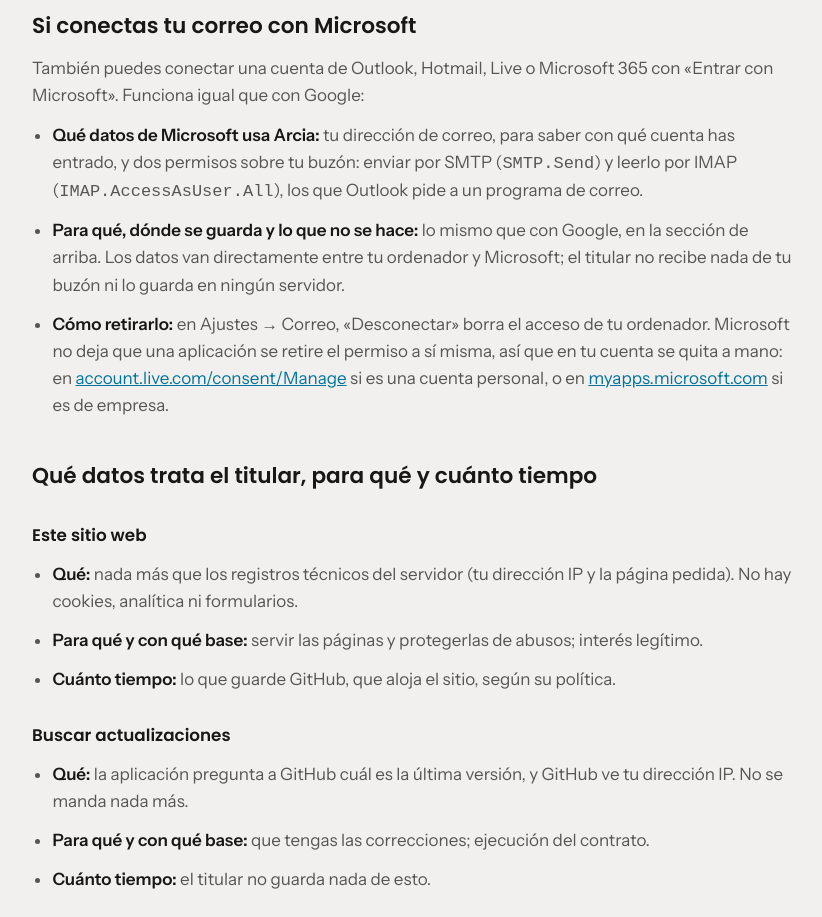
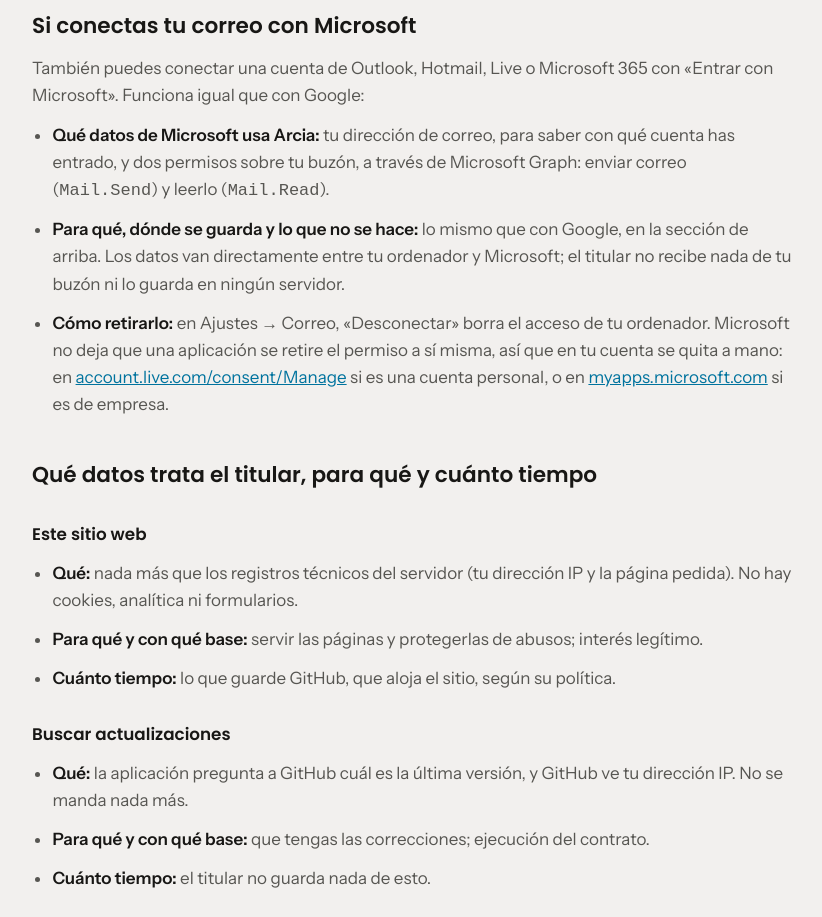
Before and after one commit to practicas-hugosanz/arcia-web, a website built with Vite: page privacidad.html in a window 1280 px wide. Shown: the part 2020-2937 px from the top of the page, without its empty margins (228-1050 px from the left). Built offline with nearby package versions, Linux system fonts and the light colour scheme.

Commit message:
Privacidad: Microsoft por Graph (Mail.Send y Mail.Read)

```diff
--- a/privacidad.html
+++ b/privacidad.html
@@ -58,7 +58,7 @@
         <h2 id="microsoft">Si conectas tu correo con Microsoft</h2>
         <p>También puedes conectar una cuenta de Outlook, Hotmail, Live o Microsoft 365 con «Entrar con Microsoft». Funciona igual que con Google:</p>
         <ul>
-          <li><strong>Qué datos de Microsoft usa Arcia:</strong> tu dirección de correo, para saber con qué cuenta has entrado, y dos permisos sobre tu buzón: enviar por SMTP (<code>SMTP.Send</code>) y leerlo por IMAP (<code>IMAP.AccessAsUser.All</code>), los que Outlook pide a un programa de correo.</li>
+          <li><strong>Qué datos de Microsoft usa Arcia:</strong> tu dirección de correo, para saber con qué cuenta has entrado, y dos permisos sobre tu buzón, a través de Microsoft Graph: enviar correo (<code>Mail.Send</code>) y leerlo (<code>Mail.Read</code>).</li>
           <li><strong>Para qué, dónde se guarda y lo que no se hace:</strong> lo mismo que con Google, en la sección de arriba. Los datos van directamente entre tu ordenador y Microsoft; el titular no recibe nada de tu buzón ni lo guarda en ningún servidor.</li>
           <li><strong>Cómo retirarlo:</strong> en Ajustes → Correo, «Desconectar» borra el acceso de tu ordenador. Microsoft no deja que una aplicación se retire el permiso a sí misma, así que en tu cuenta se quita a mano: en <a href="https://account.live.com/consent/Manage" rel="noopener">account.live.com/consent/Manage</a> si es una cuenta personal, o en <a href="https://myapps.microsoft.com" rel="noopener">myapps.microsoft.com</a> si es de empresa.</li>
         </ul>
```
